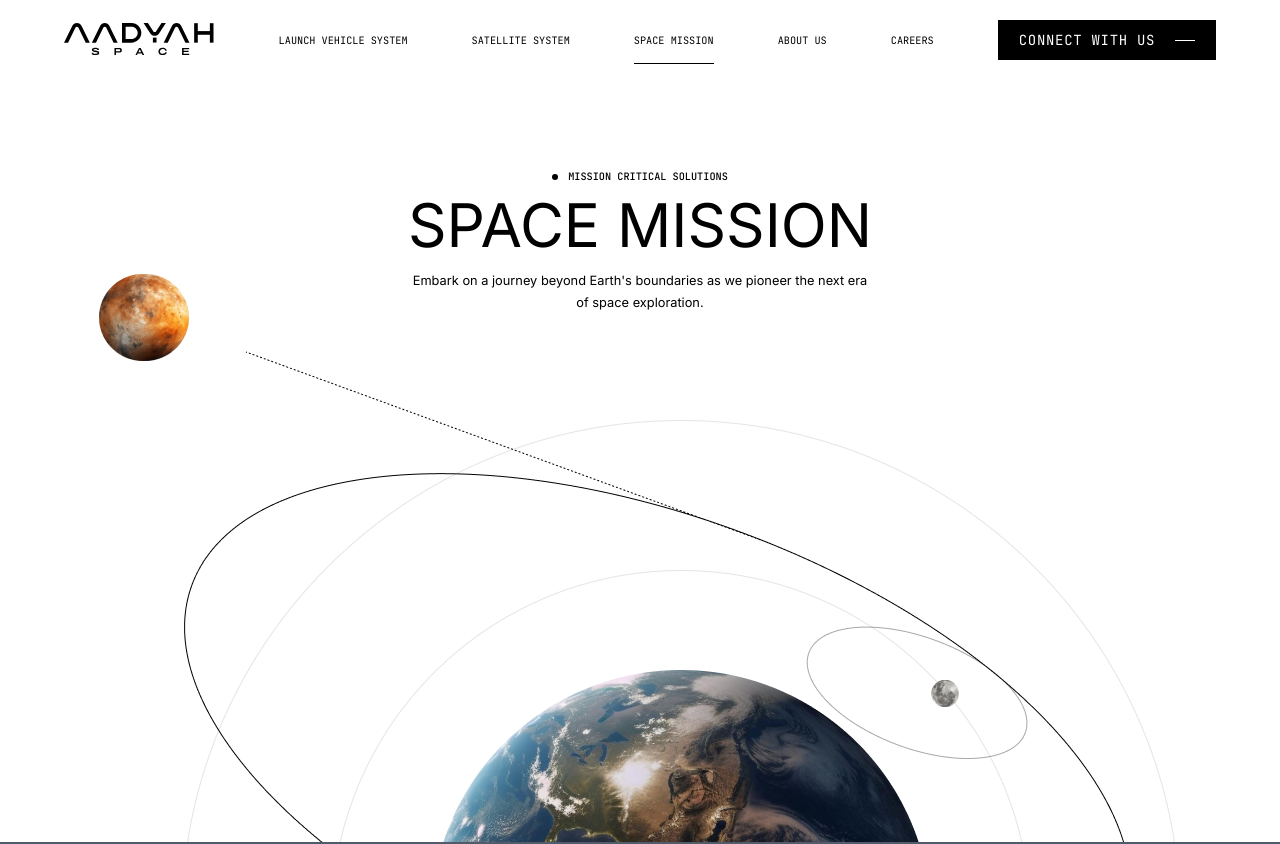
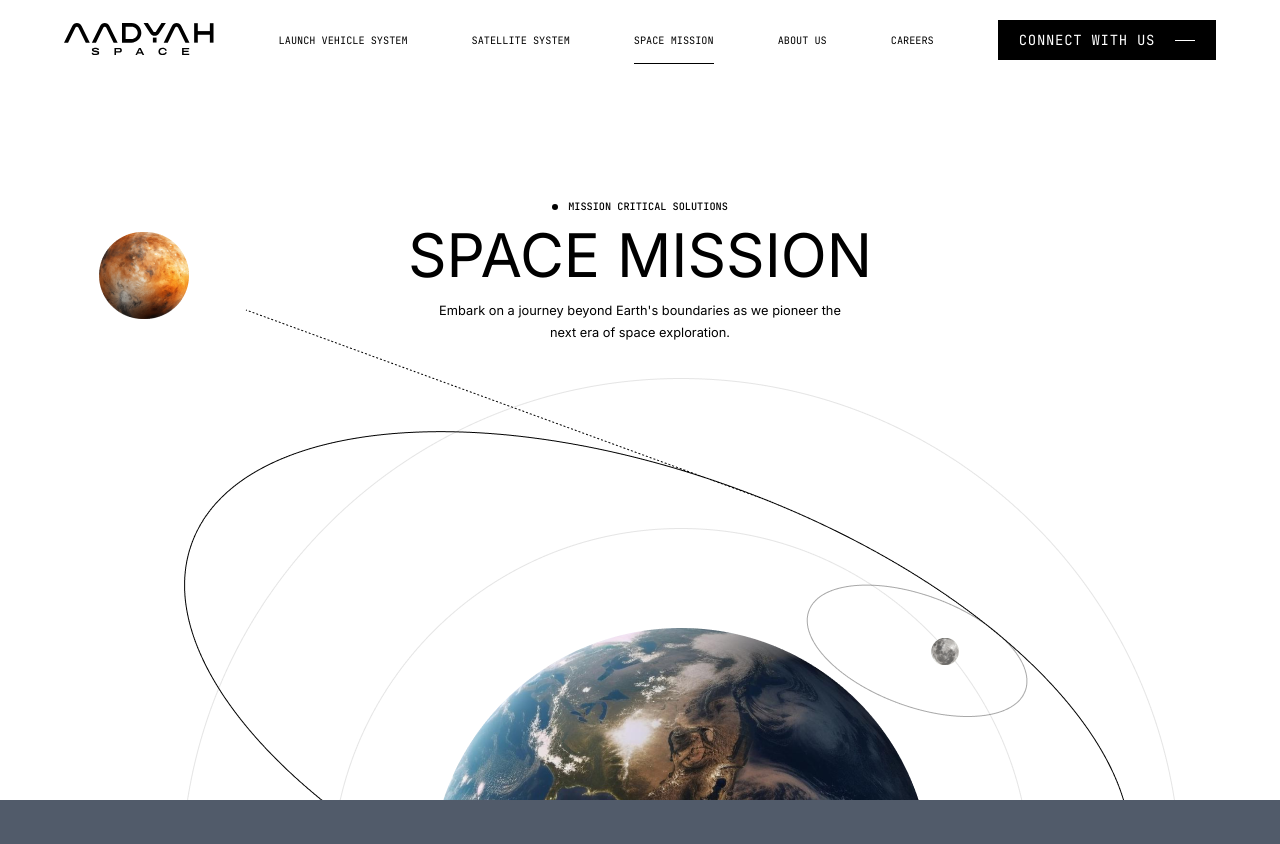
Before and after one commit to Jashwanth-HS/aadyha, a Next.js app: page /space-mission in a window 1280 px wide. Shown: the top 844 px of the page. Built offline with nearby package versions, Linux system fonts and the light colour scheme.

Commit message:
Font fixs

```diff
--- a/src/app/satellite-system/css/satellite-system.module.css
+++ b/src/app/satellite-system/css/satellite-system.module.css
@@ -6,7 +6,6 @@
     padding-top: calc(70px + 100px);
 }
 .Banner h1{
-    max-width: 730px;
     width: 100%;
     margin: 0 auto;
     text-align: center;
@@ -27,8 +26,7 @@
     border-radius: 50%;
 }
 .Banner p{
-    max-width: 460px;
-    width: 100%;
+    width: 30%;
     padding-top: 16px;
     text-align: center;
 }
@@ -47,8 +45,7 @@
     padding-top: 120px;
 }
 .PropulsionWrapper .Title{
-    max-width: 560px;
-    width: 100%;
+    width: 38%;
 }
 .PropulsionWrapper .Title p{
     padding-top: 24px;
@@ -139,6 +136,7 @@
     background-color: white;
 }
 .SpaceSystemsItemsRight p{
+    width: 65%;
     padding-bottom: 60px;
 }
 .AccordionListClass li {
--- a/src/app/space-mission/css/ space-mission.module.css
+++ b/src/app/space-mission/css/ space-mission.module.css
@@ -4,9 +4,10 @@
     justify-content: center;
     align-items: center;
     padding-top: calc(70px + 100px);
+    height: 100vh;
+    position: relative;
 }
 .Banner h1{
-    max-width: 730px;
     width: 100%;
     margin: 0 auto;
     text-align: center;
@@ -27,11 +28,20 @@
     border-radius: 50%;
 }
 .Banner p{
-    max-width: 460px;
-    width: 100%;
+    width: 35%;
     margin: 0 auto;
     padding-top: 16px;
     text-align: center;
+}
+.BannerTitle{
+    position: absolute;
+    top: 25%;
+    left: 0;
+    right: 0;
+}
+.BannerImg{
+    position: absolute;
+    bottom: 0;
 }
 .Banner img{
     margin-top: -40px;
@@ -106,6 +116,7 @@
     cursor: pointer;
 }
 .satelliteRoadmapContent{
+    width: 40%;
     padding-top: 100px;
 }
 .PlanetaryMissionsContainer{
@@ -150,6 +161,7 @@
     margin-right: 10px;
 }
 .PMRepeaterContent p{
+    width: 60%;
     color: rgba(255, 255, 255, 0.6);
 }
 .SpaceDebrisMissionContainer{
@@ -178,6 +190,12 @@
 }
 
 @media(max-width:768px){
+    .Banner{
+        height: 60vh;
+    }
+    .Banner p{
+        width: 100%;
+    }
     .Banner img{
         margin-top: 40px;
     }
@@ -187,6 +205,9 @@
     }
     .ControlSystemTabWrapper::-webkit-scrollbar{
         display: none;
+    }
+    .satelliteRoadmapContent{
+        padding-top: 40px;
     }
     .FcsNavBar{
         flex: 0 0 auto;
--- a/src/app/space-mission/page.js
+++ b/src/app/space-mission/page.js
@@ -8,7 +8,7 @@ import SpaceDebrisMission from "./components/SpaceDebrisMission";
 const Banner = () => {
   return (
     <div className={styles?.Banner}>
-      <div>
+      <div className={styles?.BannerTitle}>
         <h6 className="micro-large secondary-font">
           Mission critical solutions
         </h6>
@@ -18,7 +18,7 @@ const Banner = () => {
           era of space exploration.
         </p>
       </div>
-      <div>
+      <div className={styles?.BannerImg}>
         <picture>
           <source
             media="(min-width: 768px)"
```
Also changed, not shown: src/app/launch-vehicle-system/css/lvs.module.css (+8 -3 lines).
